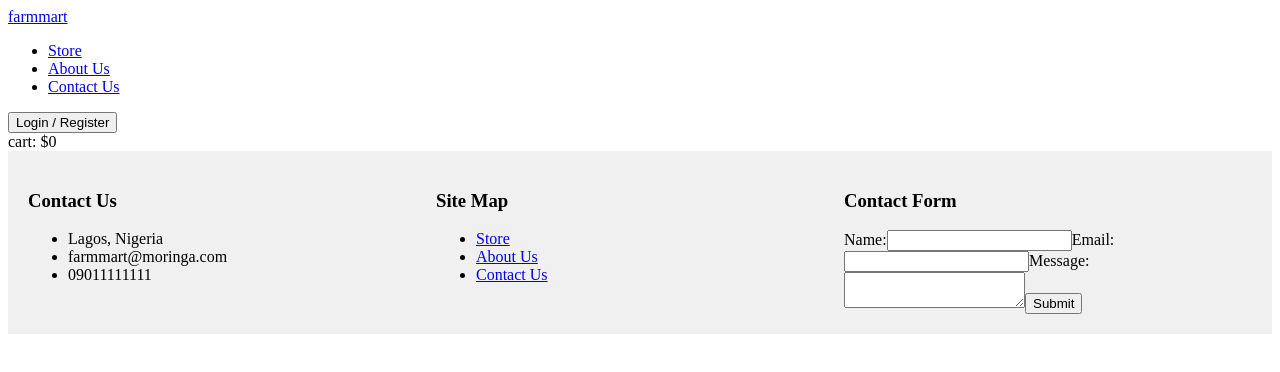
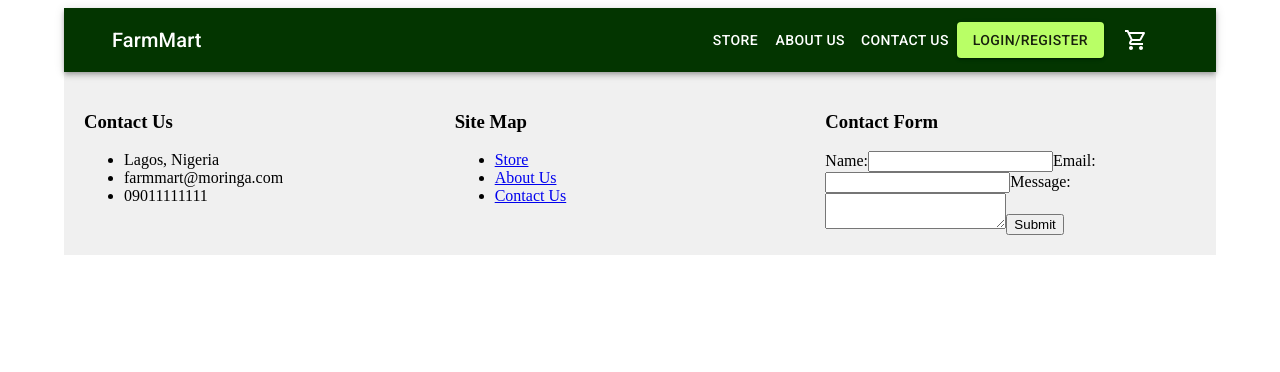
Before and after one commit to smith961/farm_mart_frontend, a React (Create React App) app: page / in a window 1280 px wide. Shown: the top 372 px of the page. Built offline with nearby package versions, Linux system fonts and the light colour scheme.

Commit message:
set up theme for MUI

```diff
--- a/src/app/app.jsx
+++ b/src/app/app.jsx
@@ -4,18 +4,19 @@ import Header from '../components/common/Header';
 import Footer from '../components/common/Footer';
 import Home from '../pages/Home';
 import AboutUs from '../components/common/AboutUs';
+import { Container } from '@mui/material';
 
 const App = () => {
   return (
     <Router>
-      <div className="app-container">
+      <Container>
         <Header />
         <Routes>
           <Route exact path="/" component={Home} />
           <Route path="/about" component={AboutUs} />
         </Routes>
         <Footer />
-      </div>
+      </Container>
     </Router>
   );
 };
--- a/src/components/common/Header.js
+++ b/src/components/common/Header.js
@@ -1,29 +1,55 @@
+import { AppBar, Button, Container, Toolbar, Typography } from '@mui/material';
 import React from 'react';
 import { Link } from 'react-router-dom';
+import ShoppingCartOutlinedIcon from '@mui/icons-material/ShoppingCartOutlined';
 
 const Header = () => {
   return (
-    <header>
-      <div className="logo">
-        <Link to="/">farmmart</Link>
-      </div>
-      <nav>
-        <ul>
-          <li><Link to="/store">Store</Link></li>
-          <li><Link to="/aboutus">About Us</Link></li>
-          <li><Link to="/contactus">Contact Us</Link></li>
-        </ul>
-      </nav>
-      <div className="auth-button">
-        <Link to="/auth">
-          <button>Login / Register</button>
+    // <header>
+    //   <div className="logo">
+    //     <Link to="/">farmmart</Link>
+    //   </div>
+    //   <nav>
+    //     <ul>
+    //       <li><Link to="/store">Store</Link></li>
+    //       <li><Link to="/aboutus">About Us</Link></li>
+    //       <li><Link to="/contactus">Contact Us</Link></li>
+    //     </ul>
+    //   </nav>
+    //   <div className="auth-button">
+    //     <Link to="/auth">
+    //       <button>Login / Register</button>
 
-        </Link>
-      </div>
-      <div id="cart">
-        cart: $<span id="total">0</span>
-      </div>
-    </header>
+    //     </Link>
+    //   </div>
+    //   <div id="cart">
+    //     cart: $<span id="total">0</span>
+    //   </div>
+    // </header>
+    <AppBar position='sticky'>
+      <Container maxWidth='xl'>
+        <Toolbar>
+          <Typography variant='h6' component='div' sx={{ flexGrow: 1 }}>
+            FarmMart
+          </Typography>
+          <Button color='inherit' component={Link} to='/store'>
+            Store
+          </Button>
+          <Button color='inherit' component={Link} to='/aboutus'>
+            About Us
+          </Button>
+          <Button color='inherit' component={Link} to='/contactus'>
+            Contact Us
+          </Button>
+          <Button variant='contained' color='secondary' component={Link} to='/auth'>
+            Login/Register
+          </Button>
+          <Button color='inherit' component={Link} to='/cart'>
+            <ShoppingCartOutlinedIcon />
+          </Button>
+        </Toolbar>
+      </Container>
+    </AppBar>
   );
 };
 
--- a/src/index.jsx
+++ b/src/index.jsx
@@ -8,13 +8,17 @@ import '@fontsource/roboto/300.css';
 import '@fontsource/roboto/400.css';
 import '@fontsource/roboto/500.css';
 import '@fontsource/roboto/700.css';
+import { ThemeProvider, createTheme } from '@mui/material';
+import { themeOptions } from './theme.jsx';
 
 
-
+let theme = createTheme(themeOptions);
 const root = document.getElementById('root');
 ReactDOM.render(
   <Provider store={Store}>
-    <App />
+    <ThemeProvider theme={theme}>
+      <App />
+    </ThemeProvider>
   </Provider>,
   root
 );
--- /dev/null
+++ b/src/theme.jsx
@@ -0,0 +1,11 @@
+export const themeOptions = {
+    palette: {
+        mode: 'light',
+        primary: {
+            main: '#033500',
+        },
+        secondary: {
+            main: '#B9FF66',
+        },
+    },
+};
```
